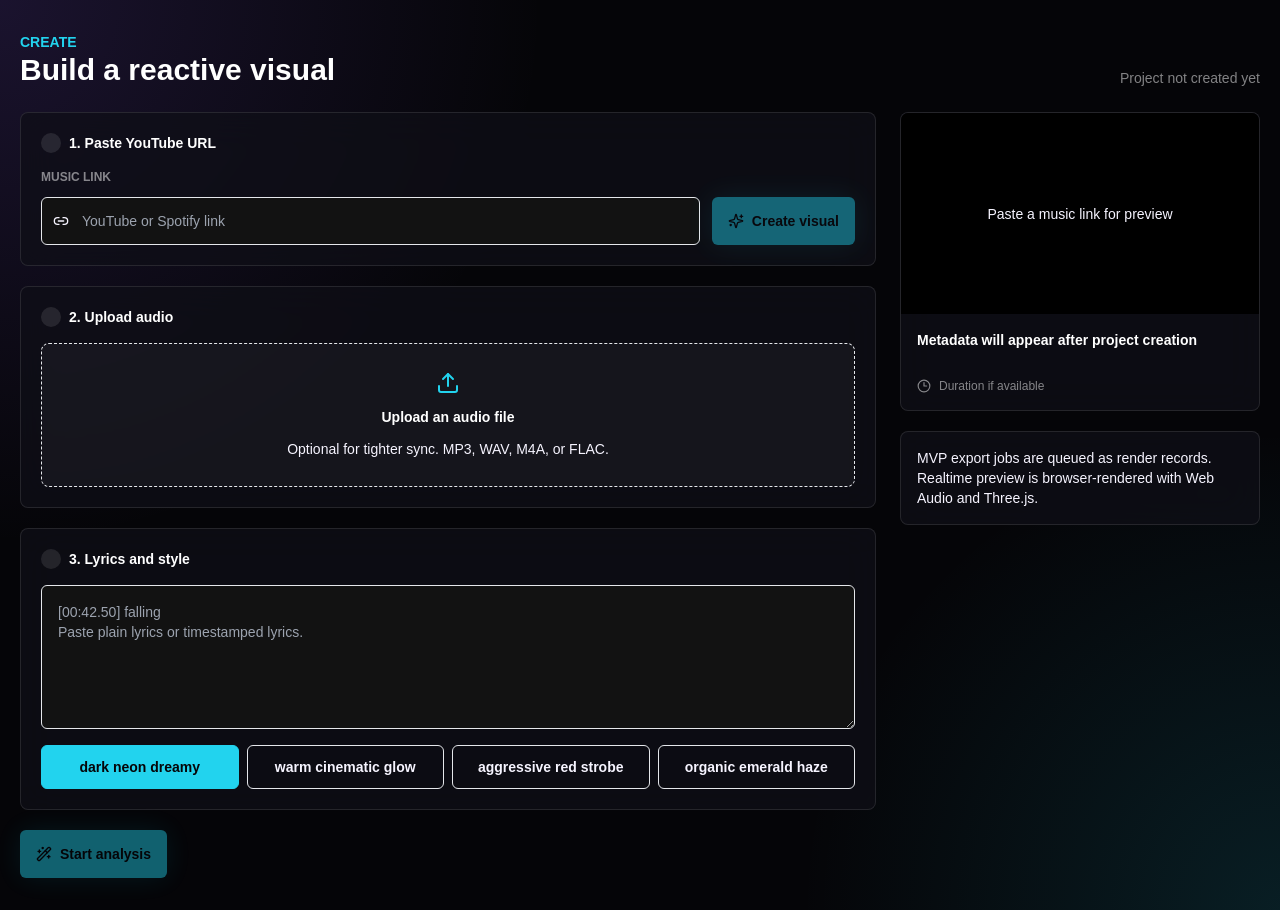
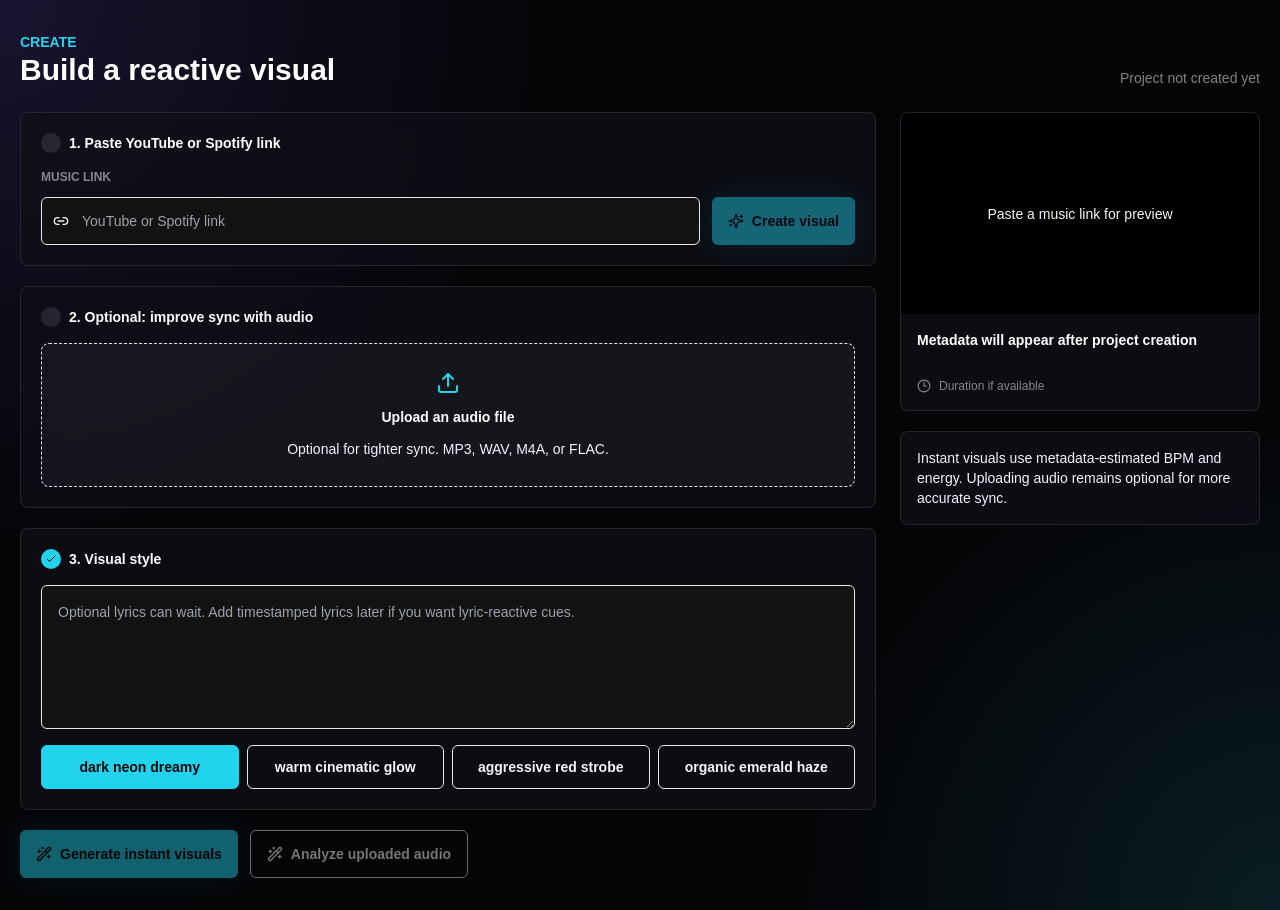
Before and after one commit to shaig-mahmudov/j-entends-rien, a Next.js app in the folder apps/web/: page /create in a window 1280 px wide. Built offline with nearby package versions, Linux system fonts and the light colour scheme; no server answers.

Commit message:
Make audio upload optional in create flow

```diff
--- a/apps/web/app/create/page.tsx
+++ b/apps/web/app/create/page.tsx
@@ -7,7 +7,7 @@ import { Button } from "@/components/ui/Button";
 import { AudioUploader } from "@/components/upload/AudioUploader";
 import { YouTubeInput } from "@/components/youtube/YouTubeInput";
 import { YouTubePreviewCard } from "@/components/youtube/YouTubePreviewCard";
-import { absoluteApiUrl, analyzeProject, createProject, generateVisualConfig, getProject, uploadAudio } from "@/lib/api";
+import { absoluteApiUrl, analyzeProject, createInstantVisual, createProject, generateVisualConfig, getProject, uploadAudio } from "@/lib/api";
 import { useAppStore } from "@/lib/store";
 
 const styles = ["dark neon dreamy", "warm cinematic glow", "aggressive red strobe", "organic emerald haze"];
@@ -42,7 +42,8 @@ function CreatePageContent() {
       .catch(() => undefined);
   }, [existingProjectId, setAudioUrl, setProject]);
 
-  const canRun = useMemo(() => Boolean(projectId && file), [projectId, file]);
+  const canRunUpload = useMemo(() => Boolean(projectId && file), [projectId, file]);
+  const canRunInstant = useMemo(() => Boolean(projectId), [projectId]);
 
   async function handleCreate(preview: { youtubeUrl: string; youtubeTitle?: string | null; youtubeThumbnailUrl?: string | null }) {
     setBusy(true);
@@ -80,6 +81,24 @@ function CreatePageContent() {
     }
   }
 
+  async function runInstantVisual() {
+    if (!projectId) return;
+    setBusy(true);
+    setError(null);
+    try {
+      const instant = await createInstantVisual(projectId, { lyrics, stylePreference });
+      if (instant.audioAnalysis) setAnalysis(instant.audioAnalysis);
+      setVisualConfig(instant.visualConfig);
+      const loaded = await getProject(projectId);
+      setProject(loaded);
+      router.push(`/project/${projectId}`);
+    } catch (error) {
+      setError(error instanceof Error ? error.message : "Instant visual generation failed");
+    } finally {
+      setBusy(false);
+    }
+  }
+
   return (
     <main className="mx-auto grid min-h-screen max-w-7xl gap-6 px-5 py-8">
       <header className="flex flex-col gap-2 sm:flex-row sm:items-end sm:justify-between">
@@ -93,22 +112,22 @@ function CreatePageContent() {
       <section className="grid gap-6 lg:grid-cols-[1fr_360px]">
         <div className="grid gap-5">
           <div className="glass-panel grid gap-4 rounded-lg p-5">
-            <StepLabel done={Boolean(projectId)}>1. Paste YouTube URL</StepLabel>
+            <StepLabel done={Boolean(projectId)}>1. Paste YouTube or Spotify link</StepLabel>
             <YouTubeInput onSubmit={handleCreate} busy={busy} />
           </div>
 
           <div className="glass-panel grid gap-4 rounded-lg p-5">
-            <StepLabel done={Boolean(file)}>2. Upload audio</StepLabel>
+            <StepLabel done={Boolean(file)}>2. Optional: improve sync with audio</StepLabel>
             <AudioUploader onFile={setFile} fileName={file?.name} disabled={!projectId || busy} />
           </div>
 
           <div className="glass-panel grid gap-4 rounded-lg p-5">
-            <StepLabel done={lyrics.length > 0}>3. Lyrics and style</StepLabel>
+            <StepLabel done={Boolean(stylePreference)}>3. Visual style</StepLabel>
             <textarea
               className="focus-ring min-h-36 rounded-md border border-white/12 bg-black/34 p-4 text-sm text-white placeholder:text-white/34"
               value={lyrics}
               onChange={(event) => setLyrics(event.target.value)}
-              placeholder="[00:42.50] falling&#10;Paste plain lyrics or timestamped lyrics."
+              placeholder="Optional lyrics can wait. Add timestamped lyrics later if you want lyric-reactive cues."
             />
             <div className="grid grid-cols-2 gap-2 lg:grid-cols-4">
               {styles.map((style) => (
@@ -127,14 +146,25 @@ function CreatePageContent() {
 
           {error ? <p className="rounded-md border border-roseGlow/30 bg-roseGlow/10 px-4 py-3 text-sm text-rose-100">{error}</p> : null}
 
-          <Button
-            className="min-h-12 w-fit"
-            disabled={!canRun || busy}
-            onClick={runAnalysis}
-            icon={busy ? <Loader2 className="h-4 w-4 animate-spin" /> : <WandSparkles className="h-4 w-4" />}
-          >
-            Start analysis
-          </Button>
+          <div className="flex flex-wrap gap-3">
+            <Button
+              className="min-h-12"
+              disabled={!canRunInstant || busy}
+              onClick={runInstantVisual}
+              icon={busy ? <Loader2 className="h-4 w-4 animate-spin" /> : <WandSparkles className="h-4 w-4" />}
+            >
+              Generate instant visuals
+            </Button>
+            <Button
+              variant="secondary"
+              className="min-h-12"
+              disabled={!canRunUpload || busy}
+              onClick={runAnalysis}
+              icon={busy ? <Loader2 className="h-4 w-4 animate-spin" /> : <WandSparkles className="h-4 w-4" />}
+            >
+              Analyze uploaded audio
+            </Button>
+          </div>
         </div>
 
         <aside className="grid h-fit gap-5">
@@ -143,9 +173,10 @@ function CreatePageContent() {
             thumbnailUrl={project?.youtubeThumbnailUrl}
             duration={project?.youtubeDuration}
             youtubeUrl={project?.youtubeUrl}
+            provider={project?.sourceProvider}
           />
           <div className="glass-panel rounded-lg p-4 text-sm text-white/58">
-            MVP export jobs are queued as render records. Realtime preview is browser-rendered with Web Audio and Three.js.
+            Instant visuals use metadata-estimated BPM and energy. Uploading audio remains optional for more accurate sync.
           </div>
         </aside>
       </section>
```
